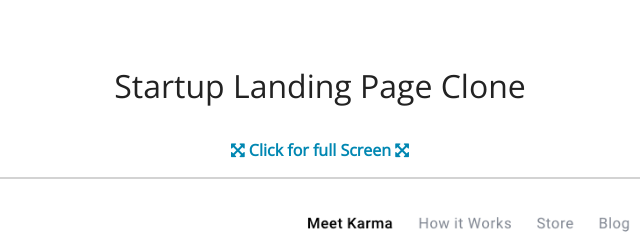
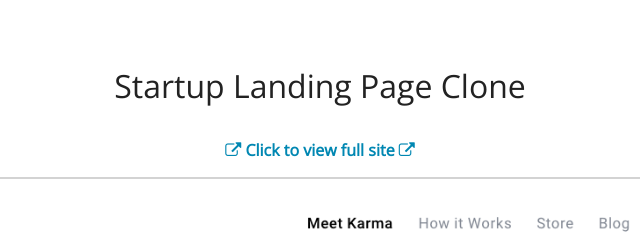
Before and after one commit to bryantee/about_me, a plain HTML site: page index.html in a window 1280 px wide. Shown: the part 3080-3320 px from the top of the page, 320-960 px from the left. Drawn offline with nearby package versions, Linux system fonts and the light colour scheme; a web font is replaced by a local one.

Commit message:
Included link to Karma clone at project.

```diff
--- a/index.html
+++ b/index.html
@@ -55,7 +55,7 @@
 		</div>
 		<div class="project">
 			<h4>Startup Landing Page Clone</h4>
-			<p><a href="images/karma.png"><i class="fa fa-arrows-alt"></i> Click for full Screen <i class="fa fa-arrows-alt"></i></a></p>
+			<p><a href="http://bryantee.github.io/startup-landing-page-clone/"><i class="fa fa-external-link"></i> Click to view full site <i class="fa fa-external-link"></i></a></p>
 			<img src="images/karma.png" alt="Karma Page">
 		</div>
 	</section>
```
